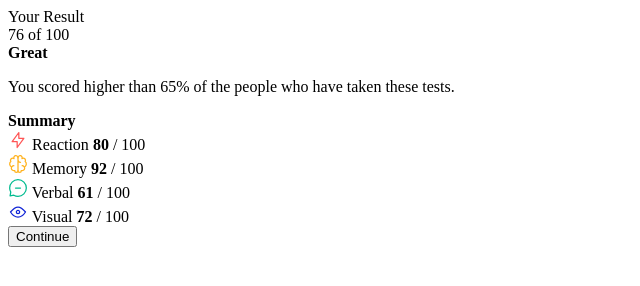
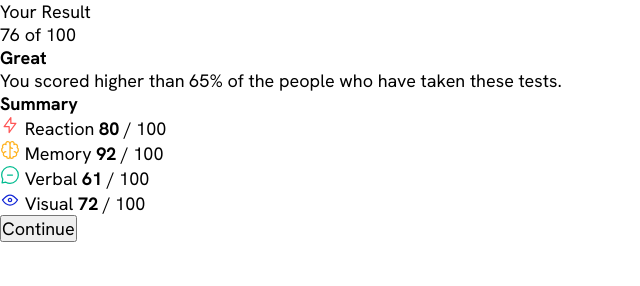
Before and after one commit to JandersonPedrosa/results-summary, a plain HTML site: page index.html in a window 1280 px wide. Shown: the whole page, without its empty margins (0-640 px from the left). Drawn offline with Linux system fonts and the light colour scheme.

Commit message:
create style css, root and reset css

```diff
--- a/index.html
+++ b/index.html
@@ -4,6 +4,12 @@
     <meta charset="UTF-8">
     <meta name="viewport" content="width=device-width, initial-scale=1.0">
     <link rel="shortcut icon" href="assets/img/favicon-32x32.png" type="image/x-icon">
+    <link rel="preconnect" href="https://fonts.googleapis.com">
+    <link rel="preconnect" href="https://fonts.gstatic.com" crossorigin>
+    <link href="https://fonts.googleapis.com/css2?family=Hanken+Grotesk:ital,wght@0,100..900;1,100..900&display=swap" rel="stylesheet">
+
+    <link rel="stylesheet" href="style.css">
+    <link rel="stylesheet" href="reset.css">
     <title>Results-Summary</title>
 </head>
 <body>
--- /dev/null
+++ b/reset.css
@@ -0,0 +1,7 @@
+*{
+    margin: 0;
+    padding: 0;
+    box-sizing: border-box;
+    font-size: 18px;
+    font-family: "Hanken Grotesk", sans-serif;
+}
--- /dev/null
+++ b/style.css
@@ -0,0 +1,22 @@
+:root{
+    /*colors primary*/
+
+    --Light-red: hsl(0, 100%, 67%);
+    --Orangey-yellow: hsl(39, 100%, 56%);
+    --Green-teal: hsl(166, 100%, 37%);
+    --Cobalt-blue: hsl(234, 85%, 45%);
+
+    /*Gradients*/
+
+    --Light-slate-blue-background: hsl(252, 100%, 67%);
+    --Light-royal-blue-background: hsl(241, 81%, 54%);
+    --Violet-blue-circle: hsla(256, 72%, 46%, 1);
+    --Persian-blue-circle: hsla(241, 72%, 46%, 0);
+
+    /*Neutral*/
+
+    --White: hsl(0, 0%, 100%);
+    --Pale-blue: hsl(221, 100%, 96%);
+    --Light-lavender: hsl(241, 100%, 89%);
+    --Dark-gray-blue: hsl(224, 30%, 27%);
+}
```
